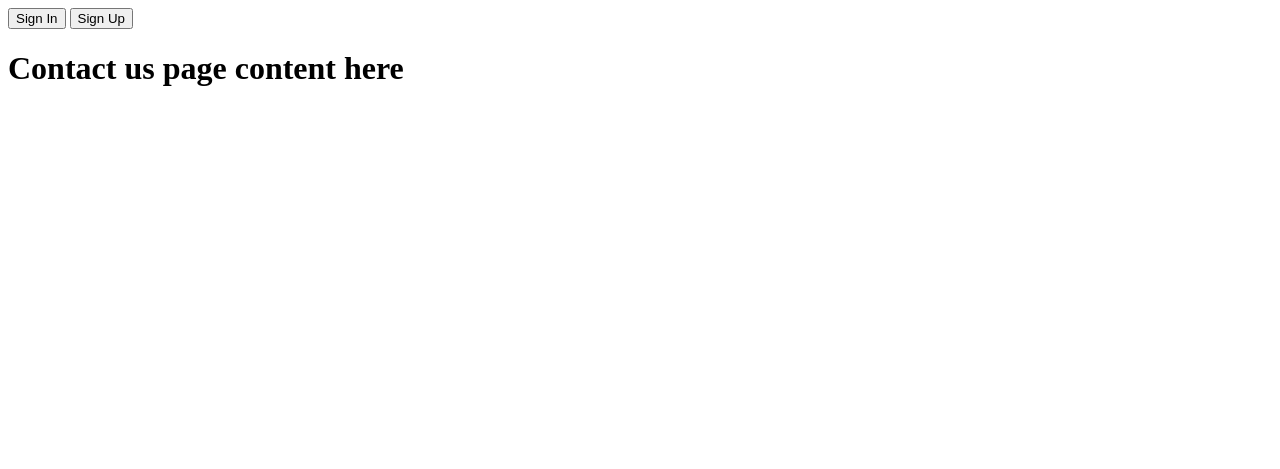
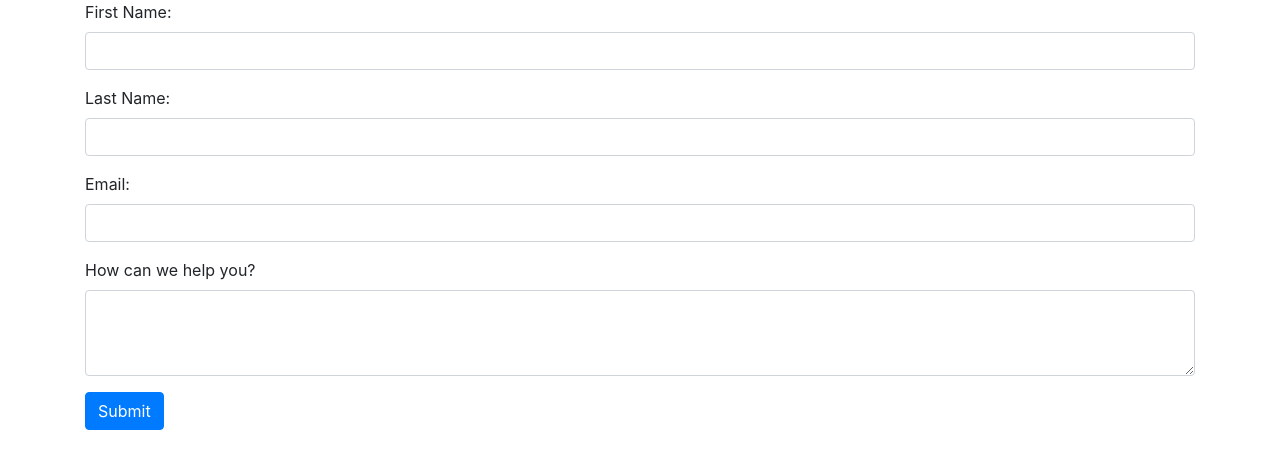
Before and after one commit to lonewolf2222/flask-exercises, a Flask app: page /contact in a window 1280 px wide. Shown: the top 469 px of the page. Run offline with Flask 2, Linux system fonts and the light colour scheme; some libraries are stand-ins or nearby versions.

Commit message:
added non-functioning contact us form

```diff
--- /dev/null
+++ b/app.py
@@ -0,0 +1,19 @@
+from flask import Flask, render_template, request
+app = Flask(__name__)
+
+@app.route("/")
+def index():
+    return render_template('index.html')
+
+@app.route("/contact")
+def contact():
+    return render_template('contact.html')
+
+@app.route("/submit", methods=["POST"])
+def submit():
+    first_name = request.form.get('first_name')
+    last_name = request.form.get('last_name')
+    return render_template('submit.html', first_name=first_name, last_name=last_name)
+
+if __name__ == '__main__':
+   app.run()
--- a/templates/contact.html
+++ b/templates/contact.html
@@ -1,4 +1,27 @@
 {% extends "main.html" %}
 {% block content %}
-<h1>Contact us page content here</h1>
-{% endblock %}
+<form action="{{ url_for('submit') }}" method="POST">
+    <div class="form-group">
+      <label for="first_name">First Name:</label>
+      <input type='text' name='first_name' class="form-control" / >
+    </div>
+
+    <div class="form-group">
+      <label for="last_name">Last Name:</label>
+      <input type='text' name='last_name' class="form-control" / >
+    </div>
+
+    <div class="form-group">
+      <label for="email">Email:</label>
+      <input type='text' name='email' class="form-control" / >
+    </div>
+
+    <div class="form-group">
+      <label for="question">How can we help you?</label>
+      <textarea type='text' name='question' class="form-control" rows="3">
+      </textarea>
+    </div>
+
+    <button type="submit" class="btn btn-primary">Submit</button>
+  </form>
+  {% endblock %}
--- a/templates/main.html
+++ b/templates/main.html
@@ -1,22 +1,18 @@
 <!DOCTYPE html>
-<html>
+<html lang="en">
 <head>
   <meta charset="utf-8">
+  <meta name="viewport" content="width=device-width, initial-scale=1, maximum-scale=1, user-scalable=no">
+
   <title></title>
+  <!-- Bootstrap 4.1.3 -->
+  <link rel="stylesheet" href="https://stackpath.bootstrapcdn.com/bootstrap/4.1.3/css/bootstrap.min.css" integrity="sha384-MCw98/SFnGE8fJT3GXwEOngsV7Zt27NXFoaoApmYm81iuXoPkFOJwJ8ERdknLPMO" crossorigin="anonymous">
 </head>
 
 <body>
-  {% if signed_in %}
-   <h1>Welcome back</h1>
-   <button>Sign Out</button>
-  {% else %}
-    <button>Sign In</button>
-    <button>Sign Up</button>
-  {% endif %}
+  <div class="container">
     {% block content %}
-
-
     {% endblock %}
-
+  </div>
 </body>
 </html>
```
Also changed, not shown: templates/submit.html (added, +8 -0 lines). Lines whose indentation alone changed are shown as unchanged.
